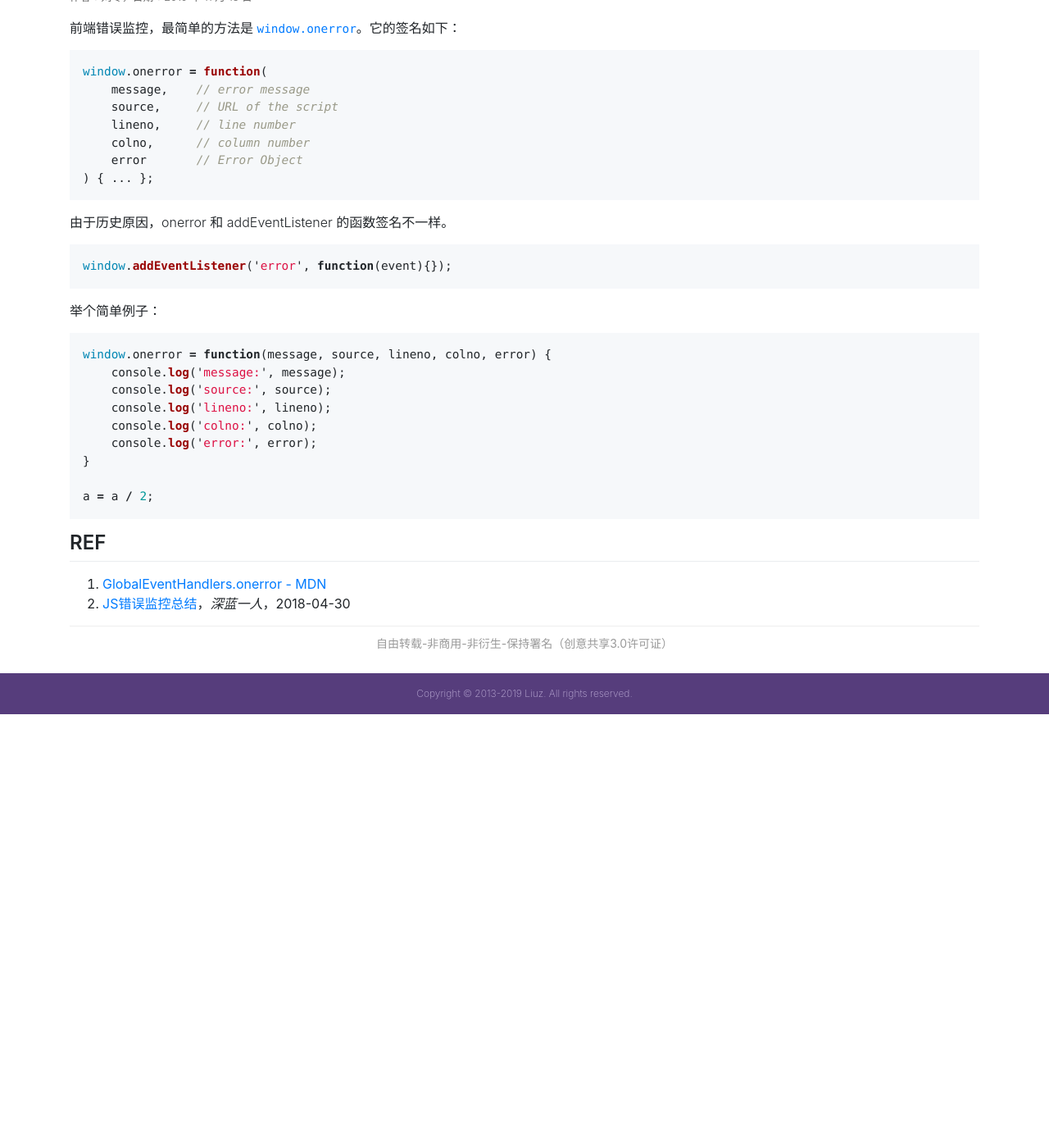
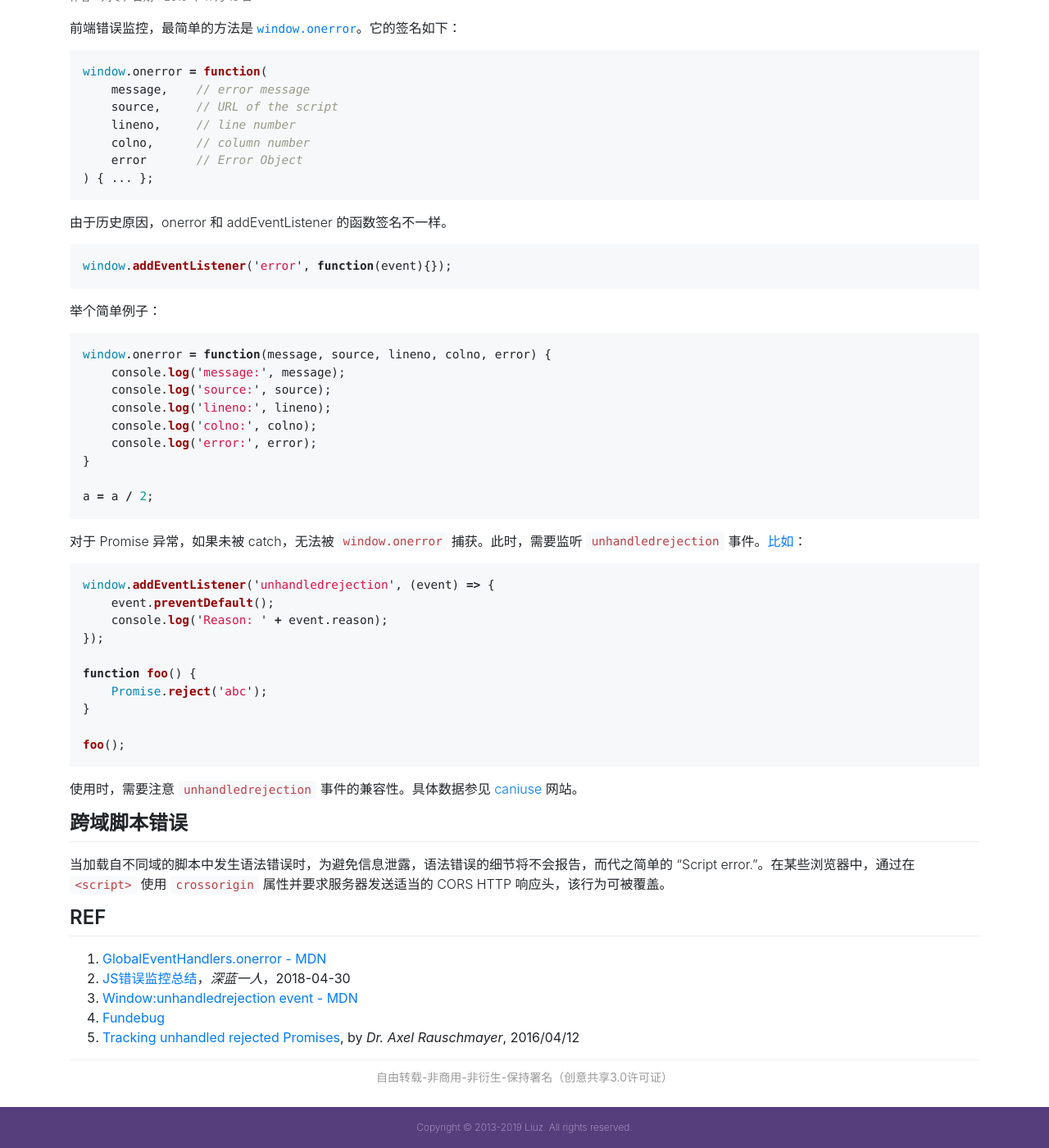
Before and after one commit to liuzhuan/liuzhuan.github.io, a Jekyll site: the page built from _posts/2019-11-13-fe-error-monitor.md, in a window 1280 px wide and 1400 px high, scrolled down 138 px. Shown: the whole window at 82% size. Built offline with Jekyll 4.4.1, drawn with Linux system fonts in a browser that asks for light colours; nearby versions of some CDN libraries; comment, search, counter and statistics services are not loaded; before the commit the page ends 1009 px from its top, so only the background shows below that.

Commit message:
docs: update fe error monitor

````diff
--- a/_posts/2019-11-13-fe-error-monitor.md
+++ b/_posts/2019-11-13-fe-error-monitor.md
@@ -36,10 +36,38 @@ window.onerror = function(message, source, lineno, colno, error) {
 a = a / 2;
 ```
 
+对于 Promise 异常，如果未被 catch，无法被 `window.onerror` 捕获。此时，需要监听 `unhandledrejection` 事件。[比如][5]：
+
+```js
+window.addEventListener('unhandledrejection', (event) => {
+    event.preventDefault();
+    console.log('Reason: ' + event.reason);
+});
+
+function foo() {
+    Promise.reject('abc');
+}
+
+foo();
+```
+
+使用时，需要注意 `unhandledrejection` 事件的兼容性。具体数据参见 [caniuse][6] 网站。
+
+## 跨域脚本错误
+
+当加载自不同域的脚本中发生语法错误时，为避免信息泄露，语法错误的细节将不会报告，而代之简单的 "Script error."。在某些浏览器中，通过在 `<script>` 使用 `crossorigin` 属性并要求服务器发送适当的 CORS HTTP 响应头，该行为可被覆盖。
+
 ## REF
 
 1. [GlobalEventHandlers.onerror - MDN][1]
 1. [JS错误监控总结][2]，*深蓝一人*，2018-04-30
+1. [Window:unhandledrejection event - MDN][3]
+1. [Fundebug][4]
+1. [Tracking unhandled rejected Promises][5], by *Dr. Axel Rauschmayer*, 2016/04/12
 
 [1]: https://developer.mozilla.org/en-US/docs/Web/API/GlobalEventHandlers/onerror "GlobalEventHandlers.onerror - MDN"
 [2]: https://segmentfault.com/a/1190000014672384 "JS错误监控总结"
+[3]: https://developer.mozilla.org/en-US/docs/Web/API/Window/unhandledrejection_event "Window:unhandledrejection event - MDN"
+[4]: https://www.fundebug.com/ "Fundebug"
+[5]: https://2ality.com/2016/04/unhandled-rejections.html "Tracking unhandled rejected Promises"
+[6]: https://caniuse.com/#feat=unhandledrejection "Can I Use unhandledrejection?"
````
